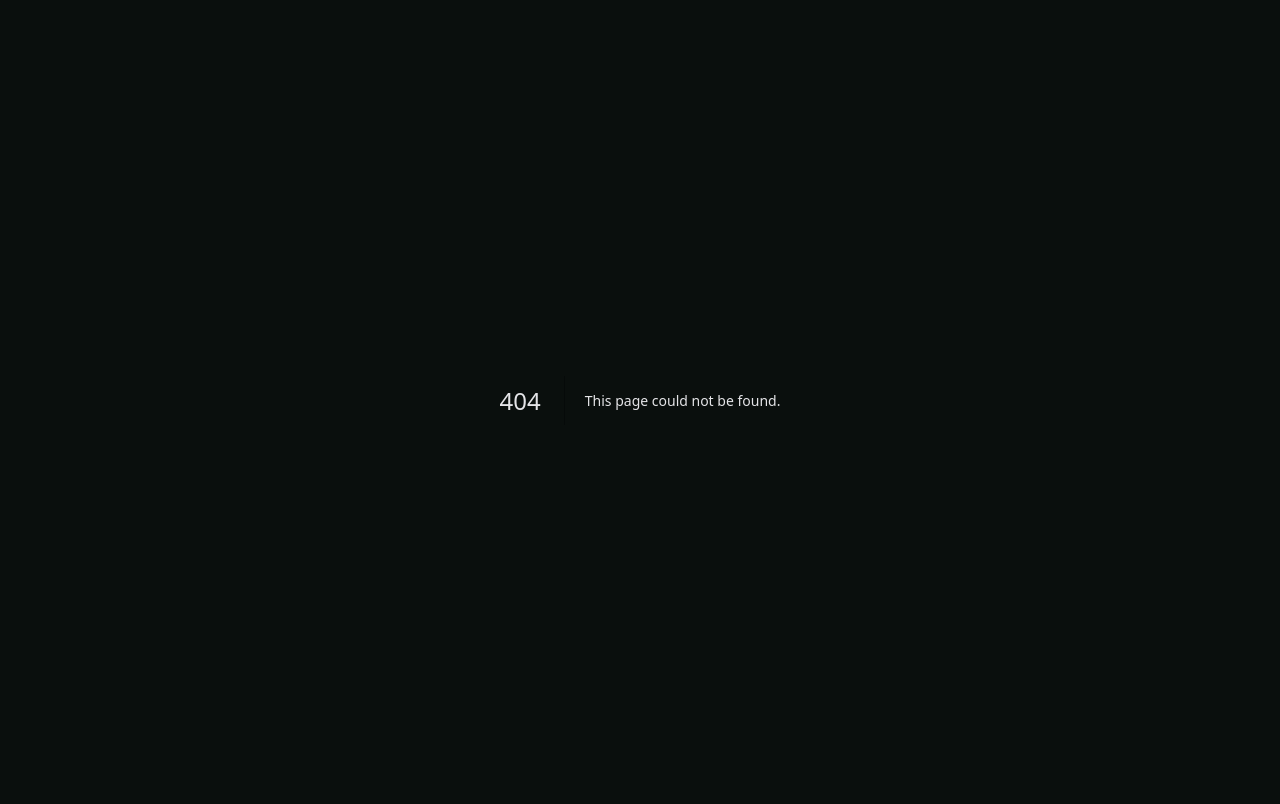
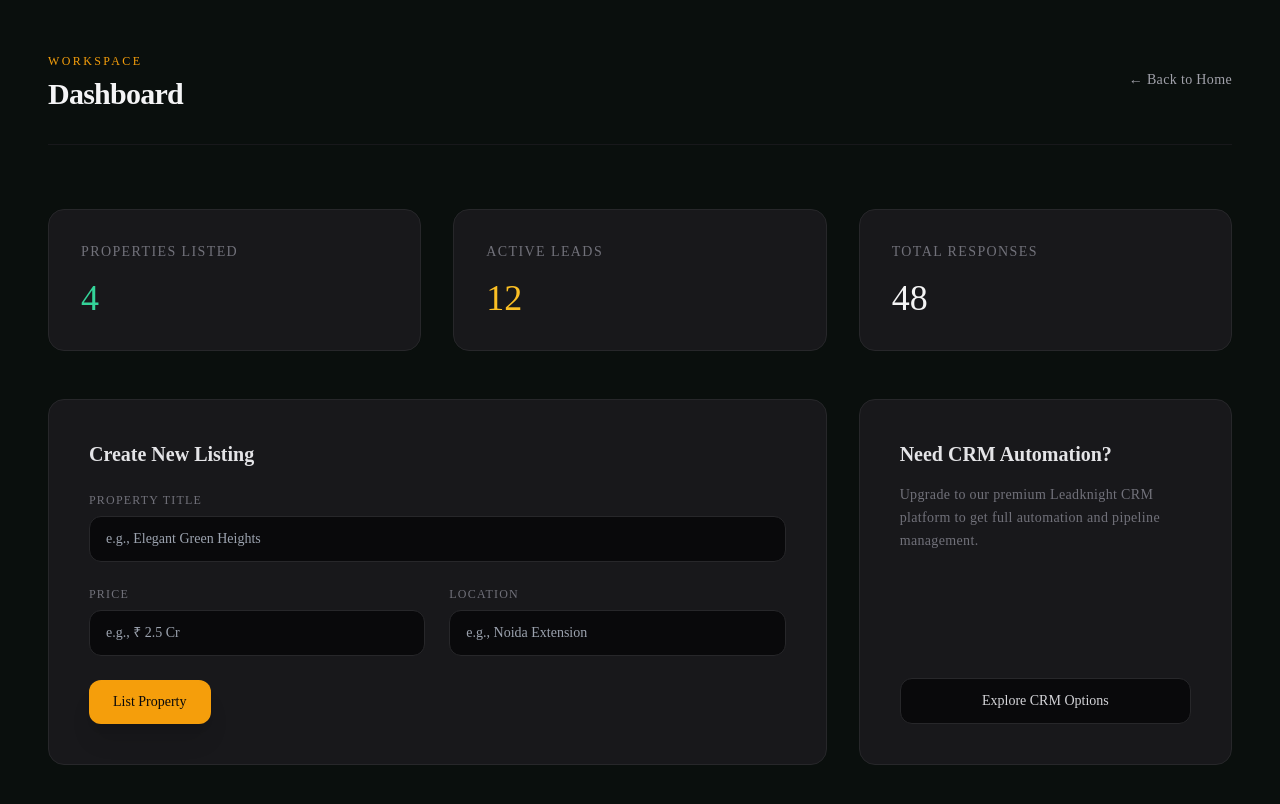
Before and after one commit to tarunsgn2-glitch/real-eastates, a Next.js app: page /dashboard in a window 1280 px wide. Before the commit this address had no page. Shown: the top 804 px of the page. Built offline with nearby package versions, Linux system fonts and the light colour scheme.

Commit message:
Create page.tsx

```diff
--- /dev/null
+++ b/app/dashboard/page.tsx
@@ -0,0 +1,85 @@
+'use client';
+import React from 'react';
+import Link from 'next/link';
+
+export default function Dashboard() {
+  return (
+    <div className="min-h-screen bg-[#0a0f0d] text-zinc-200 p-12">
+      <div className="max-w-7xl mx-auto">
+        <header className="flex justify-between items-center mb-16 border-b border-zinc-900 pb-8">
+          <div>
+            <span className="text-xs uppercase tracking-[0.2em] text-amber-500">Workspace</span>
+            <h1 className="text-3xl font-bold text-zinc-100 tracking-tight mt-1">Dashboard</h1>
+          </div>
+          <Link href="/" className="text-sm tracking-wide text-zinc-400 hover:text-emerald-400">
+            &larr; Back to Home
+          </Link>
+        </header>
+
+        <div className="grid grid-cols-1 md:grid-cols-3 gap-8 mb-12">
+          <div className="bg-zinc-900 border border-zinc-800 rounded-2xl p-8 backdrop-blur-xl">
+            <h3 className="text-sm uppercase tracking-widest text-zinc-500 mb-4">Properties Listed</h3>
+            <p className="text-4xl font-light text-emerald-400">4</p>
+          </div>
+          <div className="bg-zinc-900 border border-zinc-800 rounded-2xl p-8 backdrop-blur-xl">
+            <h3 className="text-sm uppercase tracking-widest text-zinc-500 mb-4">Active Leads</h3>
+            <p className="text-4xl font-light text-amber-400">12</p>
+          </div>
+          <div className="bg-zinc-900 border border-zinc-800 rounded-2xl p-8 backdrop-blur-xl">
+            <h3 className="text-sm uppercase tracking-widest text-zinc-500 mb-4">Total Responses</h3>
+            <p className="text-4xl font-light text-zinc-100">48</p>
+          </div>
+        </div>
+
+        <div className="grid grid-cols-1 md:grid-cols-3 gap-8">
+          <div className="md:col-span-2 bg-zinc-900 border border-zinc-800 rounded-2xl p-10">
+            <h2 className="text-xl font-bold mb-6">Create New Listing</h2>
+            <form className="space-y-6">
+              <div>
+                <label className="block text-xs uppercase tracking-widest text-zinc-500 mb-2">Property Title</label>
+                <input
+                  type="text"
+                  placeholder="e.g., Elegant Green Heights"
+                  className="w-full bg-zinc-950 border border-zinc-800 rounded-xl px-4 py-3 text-sm focus:outline-none focus:border-amber-500 text-zinc-300"
+                />
+              </div>
+              <div className="grid grid-cols-2 gap-6">
+                <div>
+                  <label className="block text-xs uppercase tracking-widest text-zinc-500 mb-2">Price</label>
+                  <input
+                    type="text"
+                    placeholder="e.g., ₹ 2.5 Cr"
+                    className="w-full bg-zinc-950 border border-zinc-800 rounded-xl px-4 py-3 text-sm focus:outline-none focus:border-amber-500 text-zinc-300"
+                  />
+                </div>
+                <div>
+                  <label className="block text-xs uppercase tracking-widest text-zinc-500 mb-2">Location</label>
+                  <input
+                    type="text"
+                    placeholder="e.g., Noida Extension"
+                    className="w-full bg-zinc-950 border border-zinc-800 rounded-xl px-4 py-3 text-sm focus:outline-none focus:border-amber-500 text-zinc-300"
+                  />
+                </div>
+              </div>
+              <button type="button" className="px-6 py-3 bg-amber-500 text-zinc-950 font-medium rounded-xl text-sm shadow-xl hover:scale-[1.01] transition-all">
+                List Property
+              </button>
+            </form>
+          </div>
+
+          <div className="bg-zinc-900 border border-zinc-800 rounded-2xl p-10 flex flex-col justify-between">
+            <div>
+              <h3 className="text-xl font-bold mb-4">Need CRM Automation?</h3>
+              <p className="text-zinc-500 font-light text-sm mb-6 leading-relaxed tracking-wide">
+                Upgrade to our premium Leadknight CRM platform to get full automation and pipeline management.
+              </p>
+            </div>
+            <button className="w-full py-3 bg-zinc-950 text-zinc-300 border border-zinc-800 hover:border-emerald-500 hover:text-emerald-400 transition-all text-sm font-medium rounded-xl">
+              Explore CRM Options
+            </button>
+          </div>
+        </div>
+      </div>
+    </div>
+  );
+}
```
